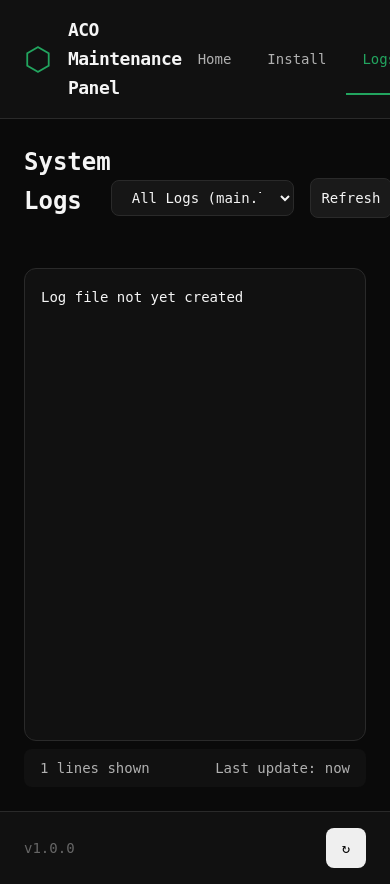
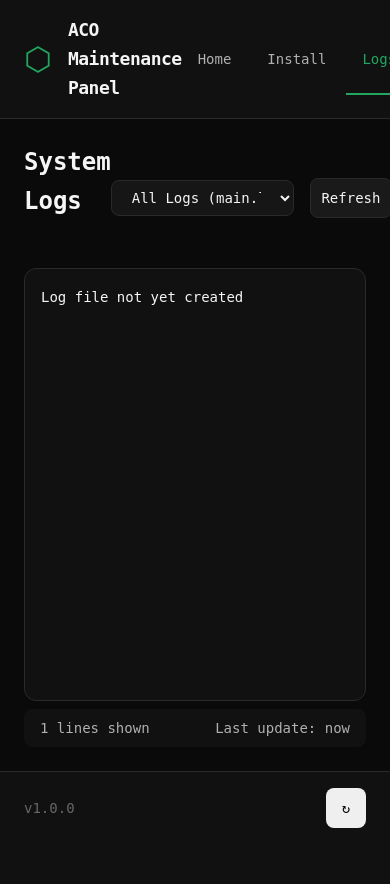
Before and after one commit to xofyy/kiosk-first-tailscale-setup, a Flask app: page /logs in a window 390 px wide; the page is wider, and only the part inside the window is pictured. After the commit the page ends 828 px from the top of that part, so only its background shows below. Run offline with Flask 3, Linux system fonts and the light colour scheme; data that the repository does not hold is empty; parts of the project's set-up code (start-up, migrations or seed data) failed here and were passed over.

Commit message:
chore: Update version to 0.0.36 and adjust layout in CSS for app container and footer, improving overall UI responsiveness and user experience

```diff
--- a/app/static/css/style.css
+++ b/app/static/css/style.css
@@ -154,7 +154,7 @@ body {
 .app-container {
     display: flex;
     flex-direction: column;
-    min-height: 100vh;
+    height: 100vh;
 }
 
 /* =============================================================================
@@ -234,6 +234,7 @@ body {
     display: flex;
     flex-direction: column;
     min-height: 0;
+    overflow-y: auto;
     padding: var(--spacing-lg);
     max-width: 1400px;
     margin: 0 auto;
@@ -251,6 +252,7 @@ body {
     padding: var(--spacing-md) var(--spacing-lg);
     background: var(--color-bg-secondary);
     border-top: 1px solid var(--color-border);
+    flex-shrink: 0;
 }
 
 .footer-info {
```
Also changed, not shown: 1 other file.
